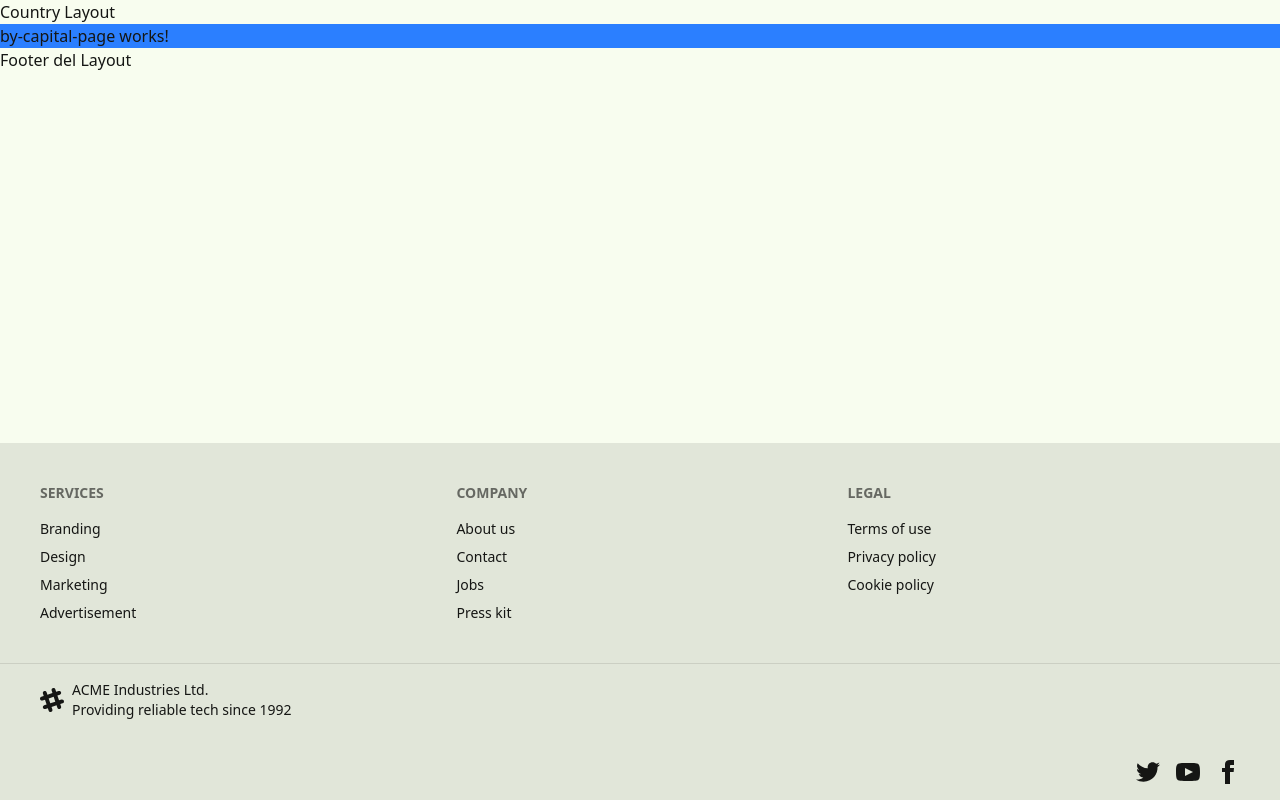
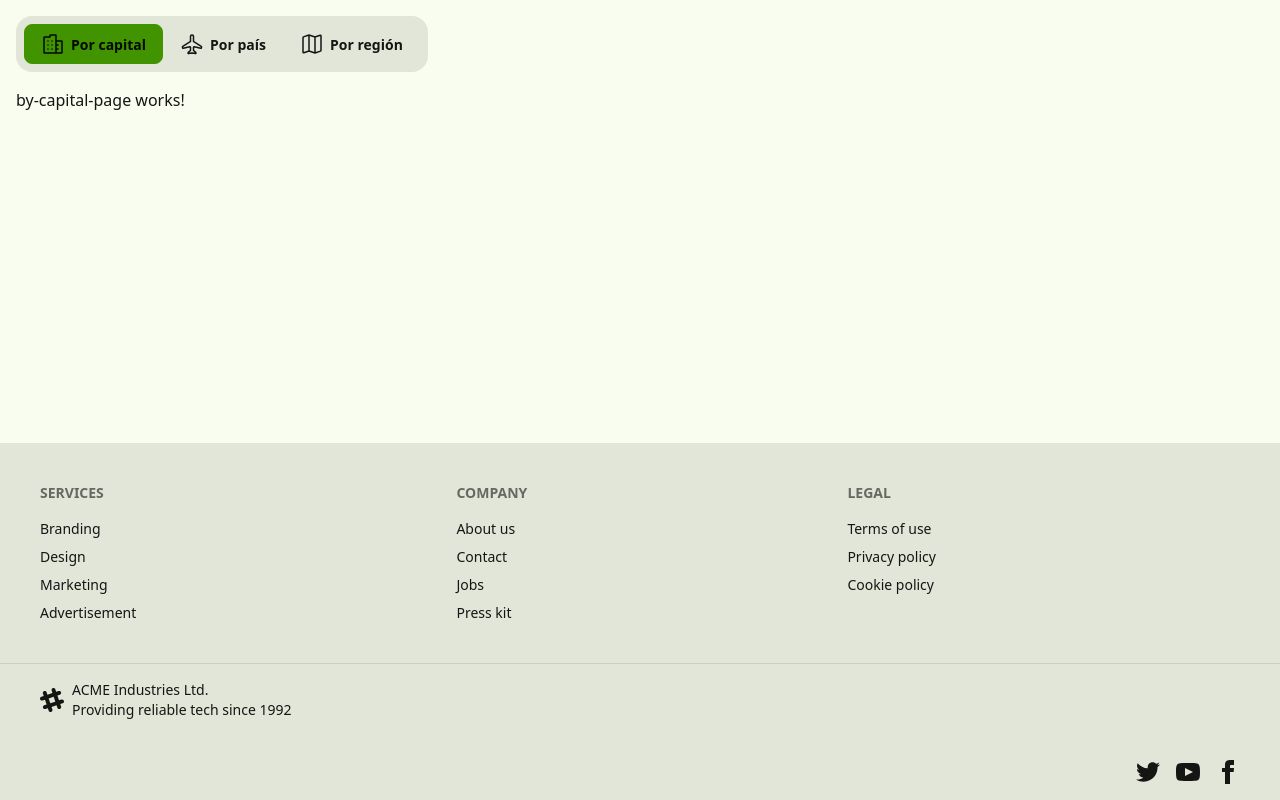
Before and after one commit to cristian-perez-incio/country-app-2025, an Angular app: page /country/by-capital in a window 1280 px wide. Built offline with nearby package versions, Linux system fonts and the light colour scheme.

Commit message:
Top menu and icons

```diff
--- /dev/null
+++ b/src/app/country/components/top-menu/top-menu.html
@@ -0,0 +1,31 @@
+<nav class="p-4 w-full">
+  <ul class="menu bg-base-200 sm:menu-horizontal rounded-box">
+    <li>
+      <a routerLink="by-capital" routerLinkActive="btn-primary" class="btn">
+        <svg xmlns="http://www.w3.org/2000/svg" width="24" height="24" viewBox="0 0 24 24">
+          <path fill="none" stroke="currentColor" stroke-linecap="round" stroke-linejoin="round" stroke-width="1.5"
+            d="m7 9.01l.01-.011M11 9.01l.01-.011M7 13.01l.01-.011m3.99.011l.01-.011M7 17.01l.01-.011m3.99.011l.01-.011M15 21H3.6a.6.6 0 0 1-.6-.6V5.6a.6.6 0 0 1 .6-.6H9V3.6a.6.6 0 0 1 .6-.6h4.8a.6.6 0 0 1 .6.6V9m0 12h5.4a.6.6 0 0 0 .6-.6V9.6a.6.6 0 0 0-.6-.6H15m0 12v-4m0-8v4m0 0h2m-2 0v4m0 0h2" />
+        </svg>
+        Por capital
+      </a>
+    </li>
+    <li>
+      <a routerLink="by-country" routerLinkActive="btn-primary" class="btn">
+        <svg xmlns="http://www.w3.org/2000/svg" width="24" height="24" viewBox="0 0 24 24">
+          <path fill="none" stroke="currentColor" stroke-linecap="round" stroke-linejoin="round" stroke-width="1.5"
+            d="M10.5 4.5v4.667a.6.6 0 0 1-.282.51l-7.436 4.647a.6.6 0 0 0-.282.508v.9a.6.6 0 0 0 .746.582l6.508-1.628a.6.6 0 0 1 .746.582v2.96a.6.6 0 0 1-.205.451l-2.16 1.89c-.458.402-.097 1.151.502 1.042l3.256-.591a.6.6 0 0 1 .214 0l3.256.591c.599.11.96-.64.502-1.041l-2.16-1.89a.6.6 0 0 1-.205-.452v-2.96a.6.6 0 0 1 .745-.582l6.51 1.628a.6.6 0 0 0 .745-.582v-.9a.6.6 0 0 0-.282-.508l-7.436-4.648a.6.6 0 0 1-.282-.509V4.5a1.5 1.5 0 0 0-3 0" />
+        </svg>
+        Por país
+      </a>
+    </li>
+    <li>
+      <a routerLink="by-region" routerLinkActive="btn-primary" class="btn">
+        <svg xmlns="http://www.w3.org/2000/svg" width="24" height="24" viewBox="0 0 24 24">
+          <path fill="none" stroke="currentColor" stroke-linecap="round" stroke-linejoin="round" stroke-width="1.5"
+            d="m9 19l-5.21 1.737a.6.6 0 0 1-.79-.57V5.433a.6.6 0 0 1 .41-.569L9 3m0 16l6 2m-6-2V3m6 18l5.59-1.863a.6.6 0 0 0 .41-.57V3.832a.6.6 0 0 0-.79-.569L15 5m0 16V5m0 0L9 3" />
+        </svg>
+        Por región
+      </a>
+    </li>
+  </ul>
+</nav>
--- a/src/app/country/layouts/country-layout/country-layout.html
+++ b/src/app/country/layouts/country-layout/country-layout.html
@@ -1,7 +1,5 @@
-<h1>Country Layout</h1>
+<country-top-menu />
 
-<section class="bg-blue-500">
+<section class="px-4">
   <router-outlet />
 </section>
-
-<h3>Footer del Layout</h3>
--- a/src/app/country/layouts/country-layout/country-layout.ts
+++ b/src/app/country/layouts/country-layout/country-layout.ts
@@ -1,9 +1,10 @@
 import { Component } from '@angular/core';
 import { RouterOutlet } from '@angular/router';
+import { TopMenu } from "../../components/top-menu/top-menu";
 
 @Component({
   selector: 'app-country-layout',
-  imports: [RouterOutlet],
+  imports: [RouterOutlet, TopMenu],
   templateUrl: './country-layout.html'
 })
 export class CountryLayout {
```
Also changed, not shown: src/app/country/components/top-menu/top-menu.ts (added, +11 -0 lines).
